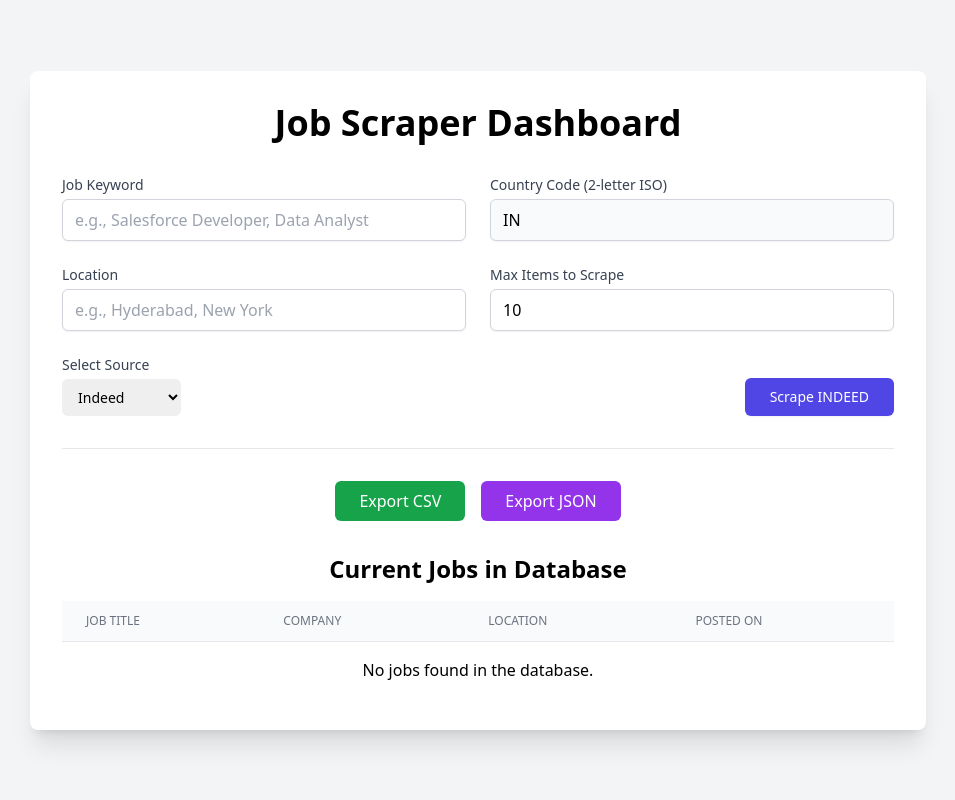
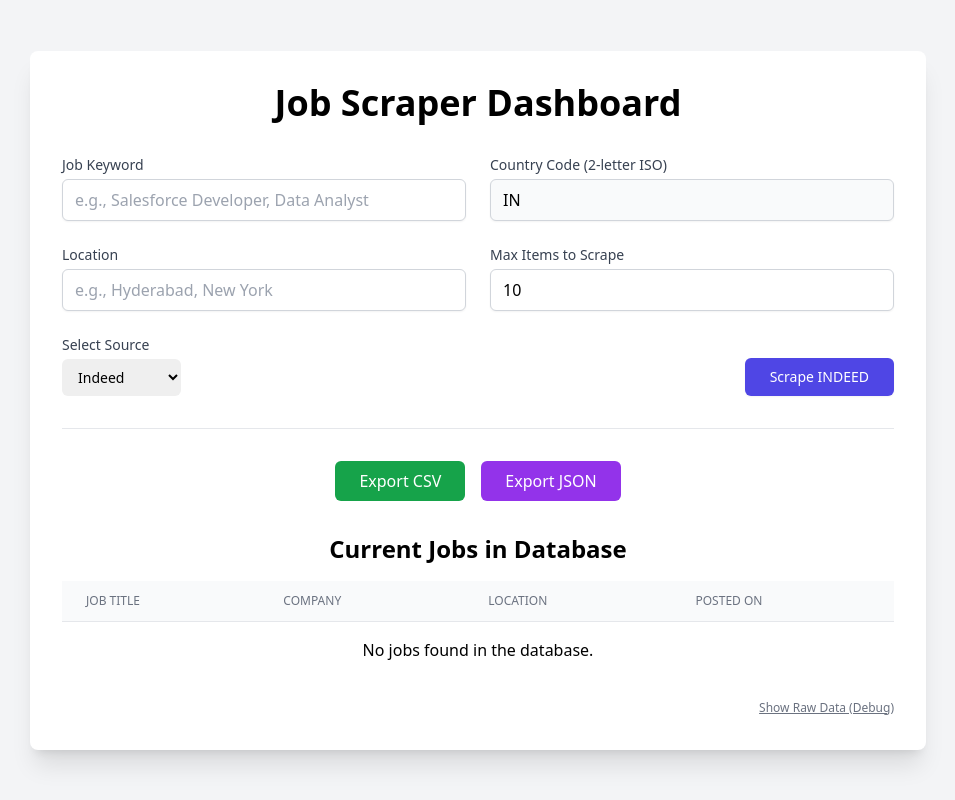
Before and after one commit to JanSaida7/Indeed_Scraper, a Flask app: page / in a window 1280 px wide. Shown: the whole page, without its empty margins (162-1117 px from the left). Run offline with Flask 3, Linux system fonts and the light colour scheme; data that the repository does not hold is empty; some libraries are stand-ins or nearby versions.

Commit message:
feat(ui): add scrape status notification and raw data toggle

```diff
--- a/templates/index.html
+++ b/templates/index.html
@@ -53,6 +53,9 @@
             </div>
         </form>
 
+        <!-- Scrape Status Notification -->
+        <div id="scrape-status" class="hidden mb-8 p-4 rounded-md text-center font-medium"></div>
+
         <div class="flex justify-center space-x-4 mb-8 border-t pt-8">
             <button id="export-csv"
                 class="py-2 px-6 font-medium rounded-md text-white bg-green-600 hover:bg-green-700">Export CSV</button>
@@ -77,6 +80,15 @@
             </table>
         </main>
 
+        <!-- Raw Data Toggle -->
+        <div class="mt-4 text-right">
+            <button id="toggle-debug"
+                class="text-xs text-gray-500 hover:text-gray-700 underline focus:outline-none">Show Raw Data
+                (Debug)</button>
+        </div>
+        <pre id="debug-view"
+            class="hidden mt-2 p-4 bg-gray-900 text-green-400 rounded text-xs overflow-x-auto h-64"></pre>
+
     </div>
 
     <script>
@@ -89,6 +101,9 @@
 
                 const jobs = await response.json();
                 console.log("Jobs received:", jobs);
+
+                // Populate debug view (hidden by default)
+                document.getElementById('debug-view').textContent = JSON.stringify(jobs, null, 2);
 
                 const tableBody = document.getElementById('jobs-table-body');
                 tableBody.innerHTML = ''; // Clear existing rows
@@ -140,11 +155,34 @@
             });
             const result = await response.json();
 
-            alert(result.message); // Show completion message
+            // Show Status Box
+            const statusBox = document.getElementById('scrape-status');
+            statusBox.classList.remove('hidden', 'bg-green-100', 'text-green-800', 'bg-red-100', 'text-red-800');
+
+            if (result.status === 'success') {
+                statusBox.classList.add('bg-green-100', 'text-green-800');
+                statusBox.innerHTML = `✅ <strong>Success!</strong> ${result.message}`;
+            } else {
+                statusBox.classList.add('bg-red-100', 'text-red-800');
+                statusBox.textContent = `❌ Error: ${result.message}`;
+            }
+            statusBox.classList.remove('hidden');
+
             fetchAndDisplayJobs(); // Refresh the table with new data
 
             scrapeButton.textContent = 'Scrape INDEED';
             scrapeButton.disabled = false;
+        });
+
+        // Toggle Debug View
+        document.getElementById('toggle-debug').addEventListener('click', () => {
+            const debugView = document.getElementById('debug-view');
+            debugView.classList.toggle('hidden');
+            if (debugView.classList.contains('hidden')) {
+                document.getElementById('toggle-debug').textContent = 'Show Raw Data (Debug)';
+            } else {
+                document.getElementById('toggle-debug').textContent = 'Hide Raw Data';
+            }
         });
 
         // Handle CSV export
```
